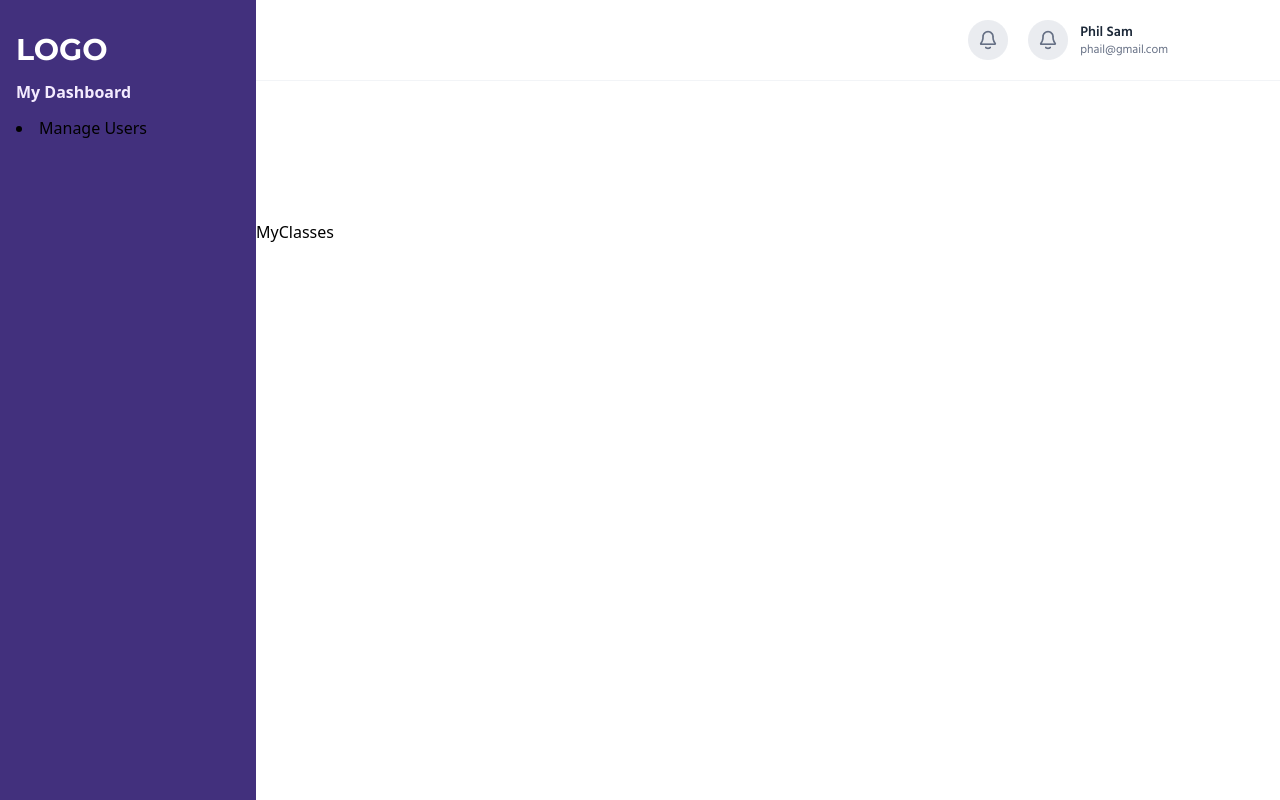
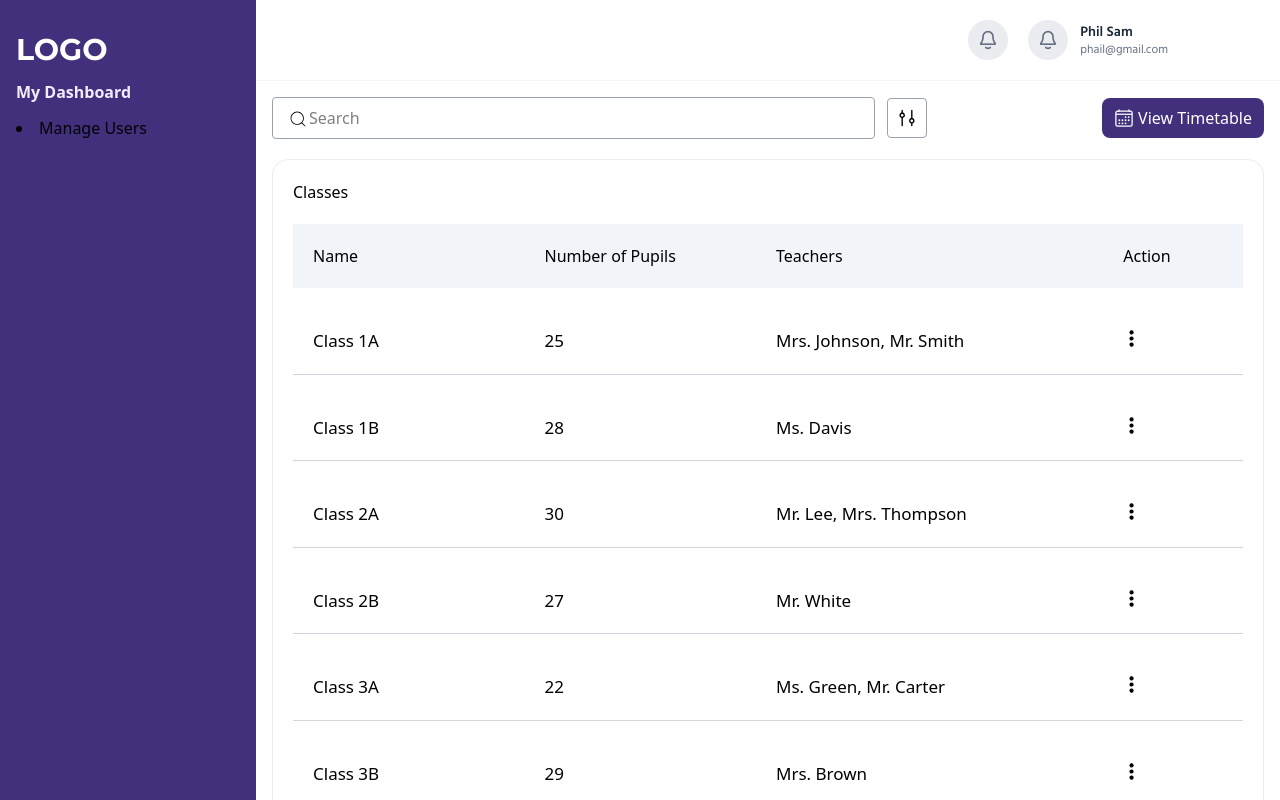
Before and after one commit to SolomonAfutu2003/School-Management-System, a React (Vite) app in the folder School Management System/: page /my-classes in a window 1280 px wide. Shown: the top 800 px of the page. Built offline with nearby package versions, Linux system fonts and the light colour scheme; sample sign-in values are in the browser's storage.

Commit message:
Done with the classes page

```diff
--- /dev/null
+++ b/School Management System/src/data/Classes.json
@@ -0,0 +1,234 @@
+[
+  {
+    "name": "Class 1A",
+    "studentCount": 25,
+    "teachers": [
+      {
+        "name": "Mrs. Johnson",
+        "subjects": ["Math", "English"]
+      },
+      {
+        "name": "Mr. Smith",
+        "subjects": ["Science", "History"]
+      }
+    ]
+  },
+  {
+    "name": "Class 1B",
+    "studentCount": 28,
+    "teachers": [
+      {
+        "name": "Ms. Davis",
+        "subjects": ["Math", "Science", "English"]
+      }
+    ]
+  },
+  {
+    "name": "Class 2A",
+    "studentCount": 30,
+    "teachers": [
+      {
+        "name": "Mr. Lee",
+        "subjects": ["Math", "Science"]
+      },
+      {
+        "name": "Mrs. Thompson",
+        "subjects": ["English", "History"]
+      }
+    ]
+  },
+  {
+    "name": "Class 2B",
+    "studentCount": 27,
+    "teachers": [
+      {
+        "name": "Mr. White",
+        "subjects": ["Math", "English", "Geography"]
+      }
+    ]
+  },
+  {
+    "name": "Class 3A",
+    "studentCount": 22,
+    "teachers": [
+      {
+        "name": "Ms. Green",
+        "subjects": ["Math", "Science"]
+      },
+      {
+        "name": "Mr. Carter",
+        "subjects": ["English", "Civic Education"]
+      }
+    ]
+  },
+  {
+    "name": "Class 3B",
+    "studentCount": 29,
+    "teachers": [
+      {
+        "name": "Mrs. Brown",
+        "subjects": ["Math", "English", "History"]
+      }
+    ]
+  },
+  {
+    "name": "Class 4A",
+    "studentCount": 33,
+    "teachers": [
+      {
+        "name": "Mr. Black",
+        "subjects": ["Science", "Geography"]
+      },
+      {
+        "name": "Mrs. Young",
+        "subjects": ["Math", "English"]
+      }
+    ]
+  },
+  {
+    "name": "Class 4B",
+    "studentCount": 24,
+    "teachers": [
+      {
+        "name": "Ms. Hill",
+        "subjects": ["Math", "Science", "English"]
+      }
+    ]
+  },
+  {
+    "name": "Class 5A",
+    "studentCount": 26,
+    "teachers": [
+      {
+        "name": "Mr. Grant",
+        "subjects": ["Math", "ICT", "English"]
+      }
+    ]
+  },
+  {
+    "name": "Class 5B",
+    "studentCount": 32,
+    "teachers": [
+      {
+        "name": "Mrs. Edwards",
+        "subjects": ["Science", "English"]
+      },
+      {
+        "name": "Ms. Diaz",
+        "subjects": ["Math", "History"]
+      }
+    ]
+  },
+  {
+    "name": "Class 6A",
+    "studentCount": 31,
+    "teachers": [
+      {
+        "name": "Mr. Robinson",
+        "subjects": ["Math", "Science", "Social Studies"]
+      }
+    ]
+  },
+  {
+    "name": "Class 6B",
+    "studentCount": 23,
+    "teachers": [
+      {
+        "name": "Ms. Baker",
+        "subjects": ["English", "History", "Geography"]
+      }
+    ]
+  },
+  {
+    "name": "Class 7A",
+    "studentCount": 27,
+    "teachers": [
+      {
+        "name": "Mr. King",
+        "subjects": ["Math", "English"]
+      },
+      {
+        "name": "Mrs. Clark",
+        "subjects": ["Science", "History"]
+      }
+    ]
+  },
+  {
+    "name": "Class 7B",
+    "studentCount": 21,
+    "teachers": [
+      {
+        "name": "Ms. Lewis",
+        "subjects": ["Math", "English", "Civic Education"]
+      }
+    ]
+  },
+  {
+    "name": "Class 8A",
+    "studentCount": 34,
+    "teachers": [
+      {
+        "name": "Mrs. Hall",
+        "subjects": ["Science", "English", "History"]
+      }
+    ]
+  },
+  {
+    "name": "Class 8B",
+    "studentCount": 22,
+    "teachers": [
+      {
+        "name": "Mr. Allen",
+        "subjects": ["Math", "ICT"]
+      },
+      {
+        "name": "Ms. Adams",
+        "subjects": ["English", "Social Studies"]
+      }
+    ]
+  },
+  {
+    "name": "Class 9A",
+    "studentCount": 25,
+    "teachers": [
+      {
+        "name": "Ms. Scott",
+        "subjects": ["Math", "Science", "Geography"]
+      }
+    ]
+  },
+  {
+    "name": "Class 9B",
+    "studentCount": 30,
+    "teachers": [
+      {
+        "name": "Mr. Evans",
+        "subjects": ["Math", "English", "Civic Education"]
+      }
+    ]
+  },
+  {
+    "name": "Class 10A",
+    "studentCount": 35,
+    "teachers": [
+      {
+        "name": "Mrs. Turner",
+        "subjects": ["English", "History"]
+      },
+      {
+        "name": "Mr. Hughes",
+        "subjects": ["Math", "Physics"]
+      }
+    ]
+  },
+  {
+    "name": "Class 10B",
+    "studentCount": 28,
+    "teachers": [
+      {
+        "name": "Ms. Phillips",
+        "subjects": ["Biology", "English", "Math"]
+      }
+    ]
+  }
+]
--- a/School Management System/src/pages/MyClasses.jsx
+++ b/School Management System/src/pages/MyClasses.jsx
@@ -1,8 +1,109 @@
-import React from 'react'
+import React, { useState } from 'react'
+import Button from '../components/Button'
+import classes from "../data/Classes.json"
+import { CiSearch } from "react-icons/ci";
+import { VscSettings } from "react-icons/vsc";
+import { IoCalendarOutline } from "react-icons/io5";
+import { SlOptionsVertical } from "react-icons/sl";
+import { IoEyeOutline } from "react-icons/io5";
+import { FiPlus } from "react-icons/fi";
 
 const MyClasses = () => {
+  const [activeDropdown, setActiveDropdown] = useState(null);
+  const [search, setSearch] = useState("")
+
+  const searchData = classes.filter(
+    (cls) => cls.name.toLowerCase().includes(search.toLowerCase())
+  )
+
+
   return (
-    <div>MyClasses</div>
+    <div className='m-4 space-y-5'>
+      <section className='flex justify-between items-center'>
+        <div className='flex gap-3 items-center'>
+          <div className='relative'>
+            <input className='border border-gray-400 rounded-sm px-9 py-2 w-[603px]' type="search" value={search} onChange={(e) => setSearch(e.target.value)} name="" id="" placeholder='Search' />
+            <div className=' left-4 top-3 absolute'>
+              <CiSearch className='w-5 h-5' />
+            </div>
+          </div>
+          <VscSettings className='w-10 h-10 p-2 rotate-90 rounded-sm border border-gray-400' />
+        </div>
+        <Button icon={<IoCalendarOutline className='w-5 h-5' />} text={"View Timetable"} className={"bg-nav text-white px-3 py-2 rounded-lg flex items-center gap-1"} />
+      </section>
+      <section className='border rounded-2xl border-[#EAECF0] p-5 space-y-5'>
+        <h3>Classes</h3>
+        <div className='p-5 bg-[#F1F4F9]'>
+          <ul className='grid grid-cols-8 gap-4 '>
+            <li className='col-span-2'>Name</li>
+            <li className='col-span-2'>Number of Pupils</li>
+            <li className='col-span-2'>Teachers</li>
+            <li className='col-start-8'>Action</li>
+          </ul>
+        </div>
+        {
+          searchData.map((cls, id) => (
+            <div key={id}>
+              <ul className='grid grid-cols-8 gap-4 text-[17px] p-5' >
+                <li className='col-span-2'>{
+                  searchData.length > 0 ? cls.name : classes.name
+                }</li>
+                <li className='col-span-2'>{
+                  searchData.length > 0 ? cls.studentCount : classes.studentCount
+                }</li>
+                <li className='col-span-2'>{
+                  searchData.length > 0 ? cls.teachers.map((t) => t.name).join(", ") : classes.teachers.map((t) => t.name).join(", ")
+                }</li>
+                <li className='col-start-8 relative'>
+                  <Button icon={<SlOptionsVertical />} onClick={() => setActiveDropdown(prev => (prev === id ? null : id))} />
+                  {activeDropdown === id &&
+                    (<div className='w-60 bg-white absolute right-0 z-20 shadow-lg shadow-black'>
+                      <div className="flex flex-col justify-between">
+                        <Button icon={<IoEyeOutline className='w-5 h-5' />} text={"View Detail"} className={"py-3 px-4 text-left text-gray-600 flex items-center gap-2"} />
+                        <hr className='border border-gray-300' />
+                        <Button icon={<FiPlus className='w-5 h-5' />} text={"Add student"} className={"py-3 px-4 text-left text-gray-600 flex items-center gap-2"} />
+                      </div>
+                    </div>)
+                  }
+                </li>
+              </ul>
+              <hr className='border-gray-300' />
+            </div>
+          ))
+        }
+
+        {classes.map((cls, id) => (
+          <div key={id}>
+            <ul className='grid grid-cols-8 gap-4 text-[17px] p-5' >
+              <li className='col-span-2'>{cls.name}</li>
+              <li className='col-span-2'>{cls.studentCount}</li>
+              <li className='col-span-2'>{cls.teachers.map((t) => t.name).join(", ")}</li>
+              <li className='col-start-8 relative'>
+                <Button icon={<SlOptionsVertical />} onClick={() => setActiveDropdown(prev => (prev === id ? null : id))} />
+                {activeDropdown === id &&
+                  (<div className='w-60 bg-white absolute right-0 z-20 shadow-lg shadow-black'>
+                    <div className="flex flex-col justify-between">
+                      <Button icon={<IoEyeOutline className='w-5 h-5' />} text={"View Detail"} className={"py-3 px-4 text-left text-gray-600 flex items-center gap-2"} />
+                      <hr className='border border-gray-300' />
+                      <Button icon={<FiPlus className='w-5 h-5' />} text={"Add student"} className={"py-3 px-4 text-left text-gray-600 flex items-center gap-2"} />
+                    </div>
+                  </div>)
+                }
+              </li>
+
+            </ul>
+            <hr className='border-gray-300' />
+          </div>
+        ))}
+        <section className='flex justify-end py-3'>
+          <div className='flex gap-3'>
+            <Button text={"Previous"} className={"border border-gray-400 py-2 px-4 rounded-lg"} />
+            <Button text={"Next"} className={"border border-gray-400 py-2 px-4 rounded-lg"} />
+            <Button text={"Previous"} className={"border border-gray-400 py-2 px-4 rounded-lg"} />
+          </div>
+        </section>
+      </section>
+    </div>
   )
 }
 
--- a/School Management System/src/pages/Quiz.jsx
+++ b/School Management System/src/pages/Quiz.jsx
@@ -52,7 +52,7 @@ const Quiz = () => {
               <div className='w-60 bg-white absolute left-[736px] top-[678px] shadow-lg shadow-black'>
                 <div className="flex flex-col justify-between">
                   <Button text={"Image"} className={"py-3 px-4 text-left text-gray-600"} />
-                  <hr />
+                  <hr className='border border-gray-300' />
                   <Button text={"Add possible answer"} className={"py-3 px-4 text-left text-gray-600"} />
                 </div>
               </div>}
```
